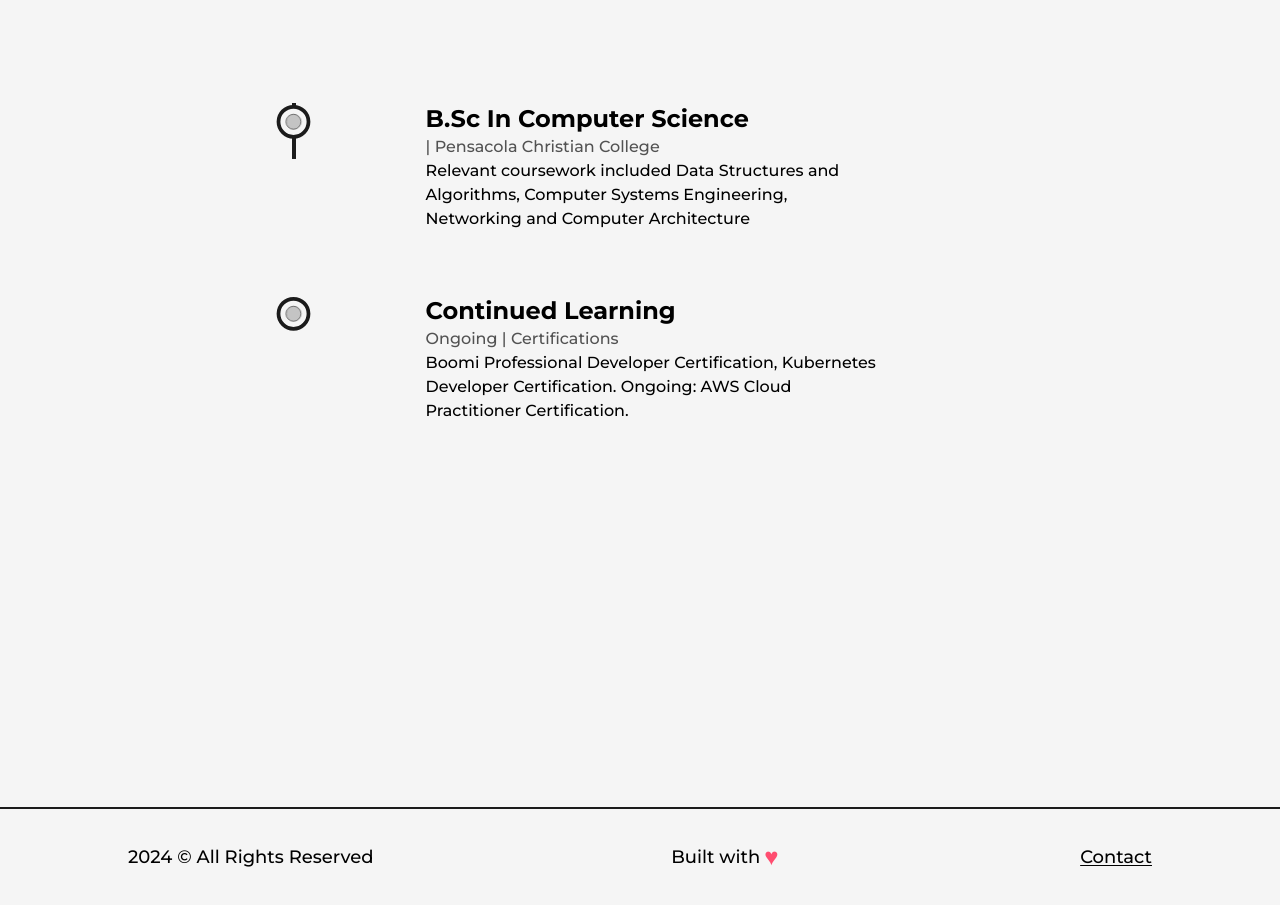
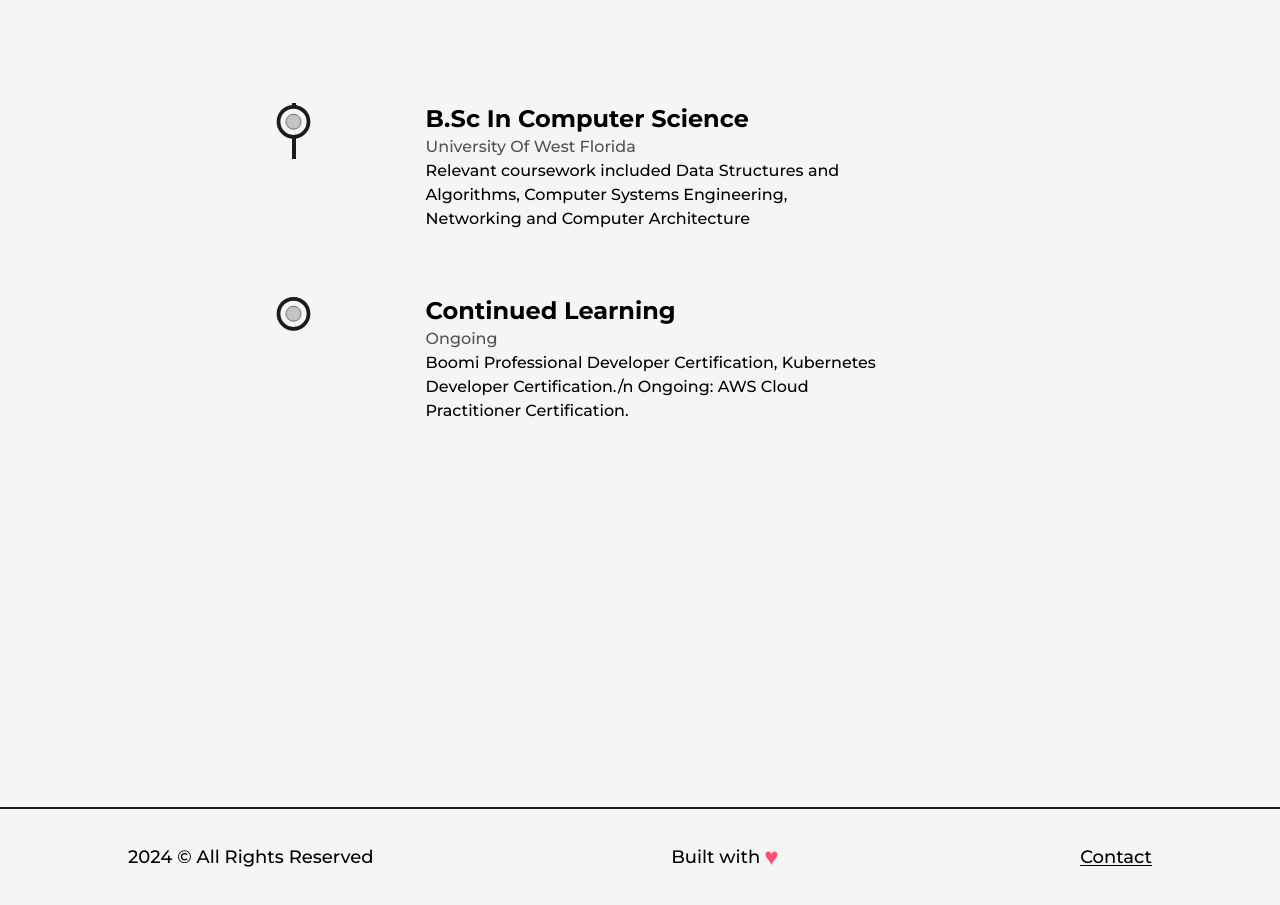
Before and after one commit to dimitry-roshchin/DimitryPortfolio, a Next.js app: page /about in a window 1280 px wide. Shown: the part 3520-4425 px from the top of the page. Built offline with nearby package versions, Linux system fonts and the light colour scheme.

Commit message:
formatting changes

```diff
--- a/src/components/Education.js
+++ b/src/components/Education.js
@@ -18,7 +18,7 @@ const Details = ({type, time, place, info}) => {
                 {type}
             </h3>
             <span className='capitalize font-medium text-dark/75 dark:text-light/75 xs:text-sm'>
-                {time} | {place}
+                {time}  {place}
             </span>
             <p className='font-medium w-full md:text-sm'>
                 {info}
@@ -50,7 +50,7 @@ const Education = () => {
 
              <Details
              type="B.Sc in Computer Science"
-             place="Pensacola Christian College"
+             place="University of West Florida"
              info="Relevant coursework included Data Structures and Algorithms, Computer Systems Engineering, Networking and
              Computer Architecture"
              />
@@ -58,8 +58,7 @@ const Education = () => {
             <Details
              type="Continued Learning"
              time="Ongoing"
-             place="Certifications"
-             info="Boomi Professional Developer Certification, Kubernetes Developer Certification.
+             info="Boomi Professional Developer Certification, Kubernetes Developer Certification./n
              Ongoing: AWS Cloud Practitioner Certification."
              />
 
```
